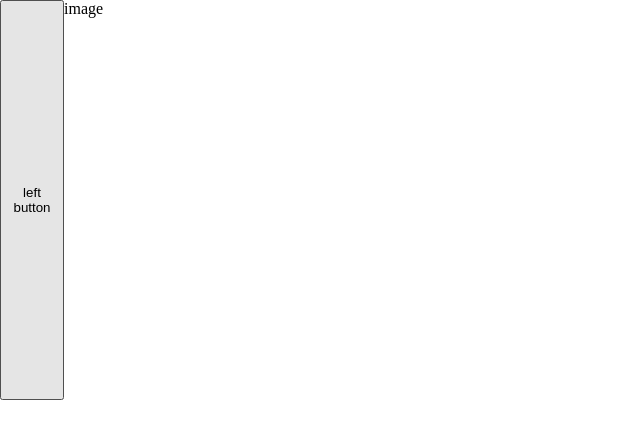
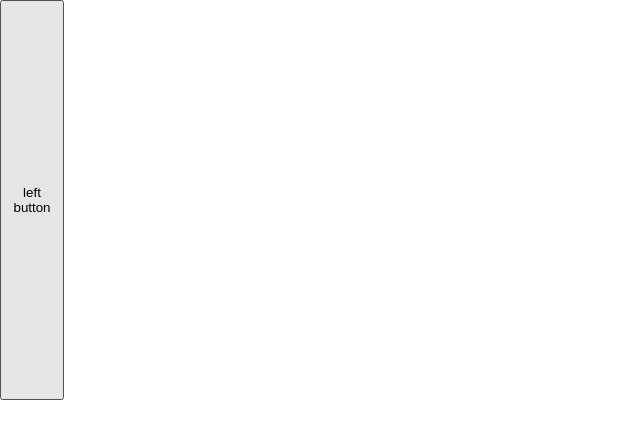
Before and after one commit to HopliteRPG/image-carousel, a website built with webpack: page src/template.html in a window 1280 px wide. Shown: the full height of the page, 0-640 px from the left. Built offline with nearby package versions, Linux system fonts and the light colour scheme.

Commit message:
the images file was created alongside 2 images

```diff
--- a/src/template.html
+++ b/src/template.html
@@ -8,7 +8,7 @@
   <body>
     <div class="caro-container">
       <button class="left-btn">left button</button>
-      <div class="image-container">image</div>
+      <div class="image-container"></div>
       <button class="right-btn">right button</button>
     </div>
   </body>
```
Also changed, not shown: src/images/gyro.webp (added), src/images/pasta.webp (added).
